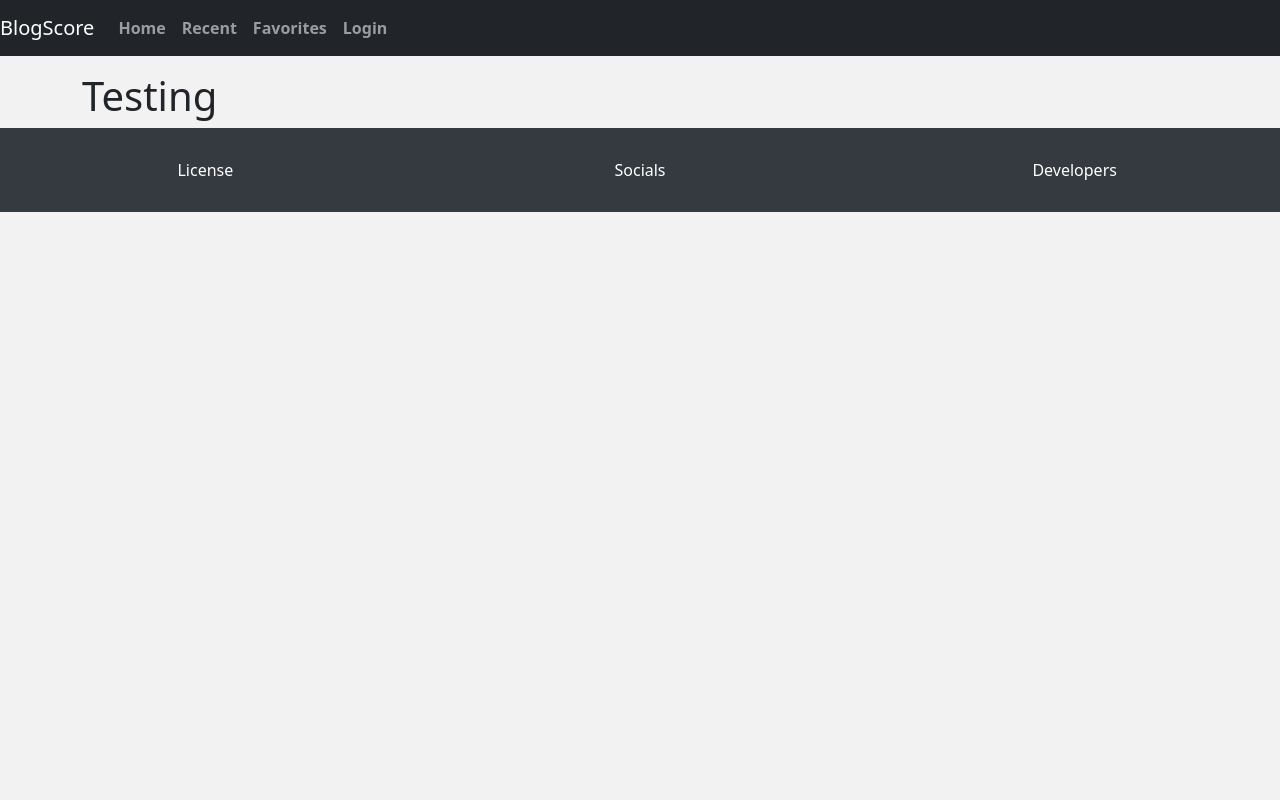
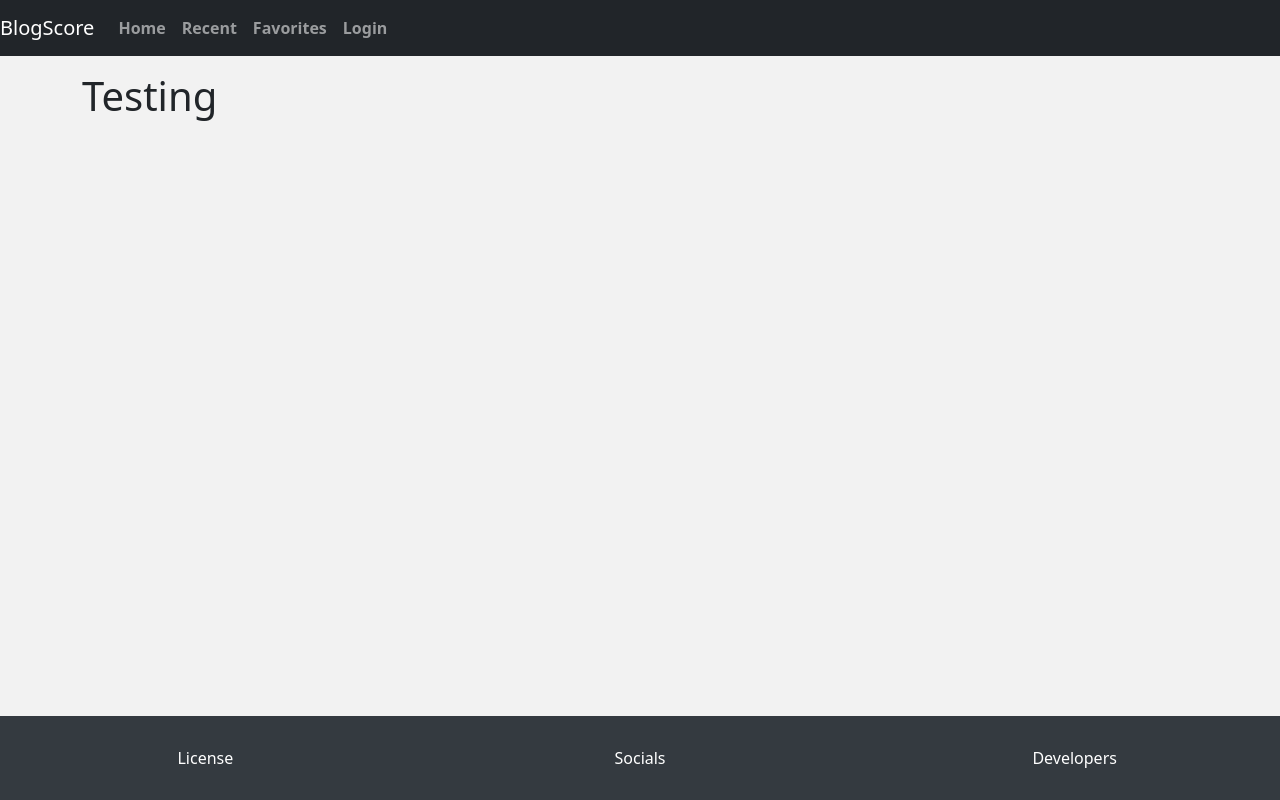
Before and after one commit to l-lavelle/blog-score, a React (Vite) app in the folder client/: page / in a window 1280 px wide. Built offline with nearby package versions, Linux system fonts and the light colour scheme.

Commit message:
Fixed footer to the bottom of the page

```diff
--- a/client/src/components/Footer.jsx
+++ b/client/src/components/Footer.jsx
@@ -4,7 +4,7 @@ import './Footer.css';
 
 const Footer = () => {
   return (
-    <Container fluid className="footer-container">
+    <Container fluid className="footer-container fixed-bottom">
       <Row>
         <Col href="#" className="footer-col">License</Col>
         <Col href="#" className="footer-col">Socials</Col>
```
